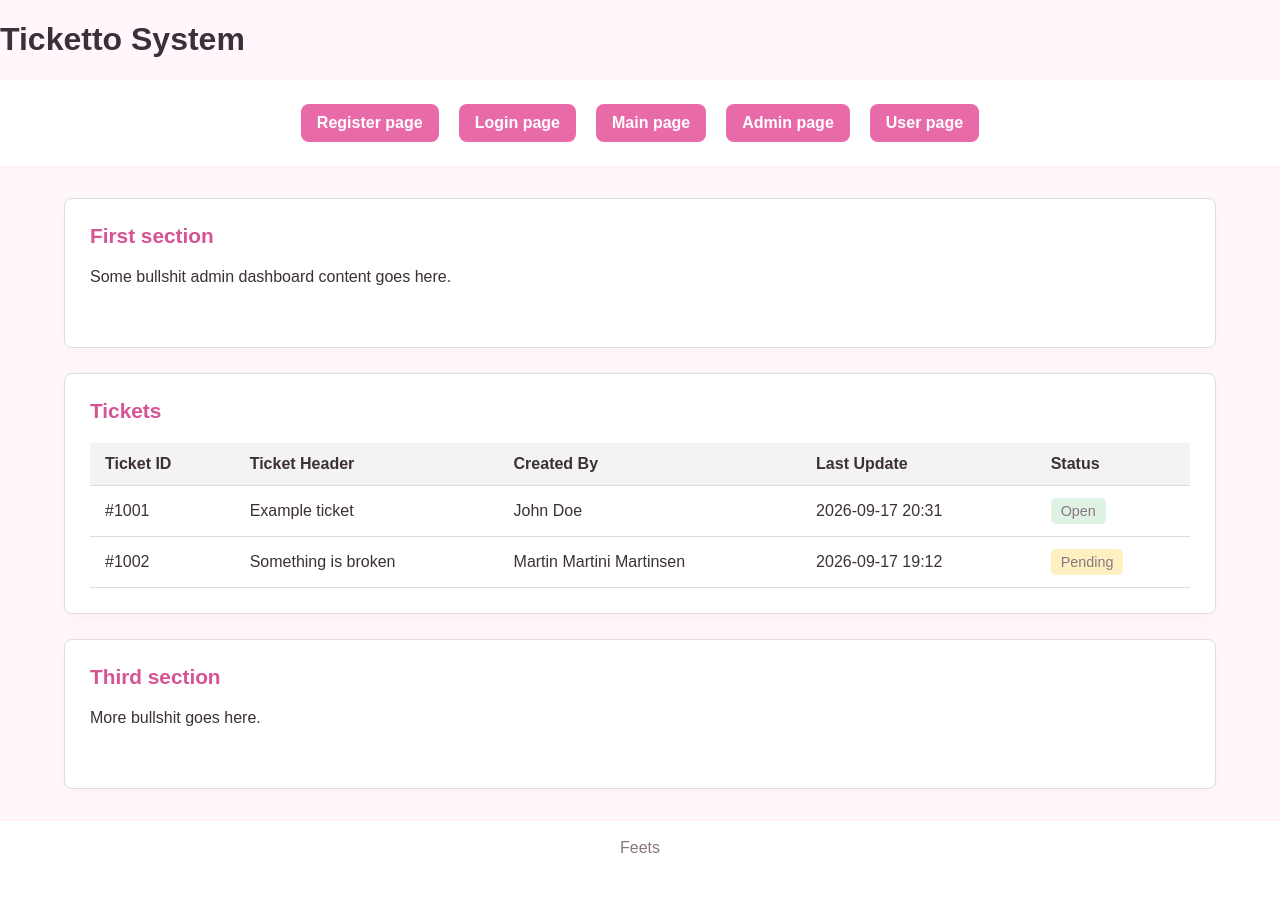
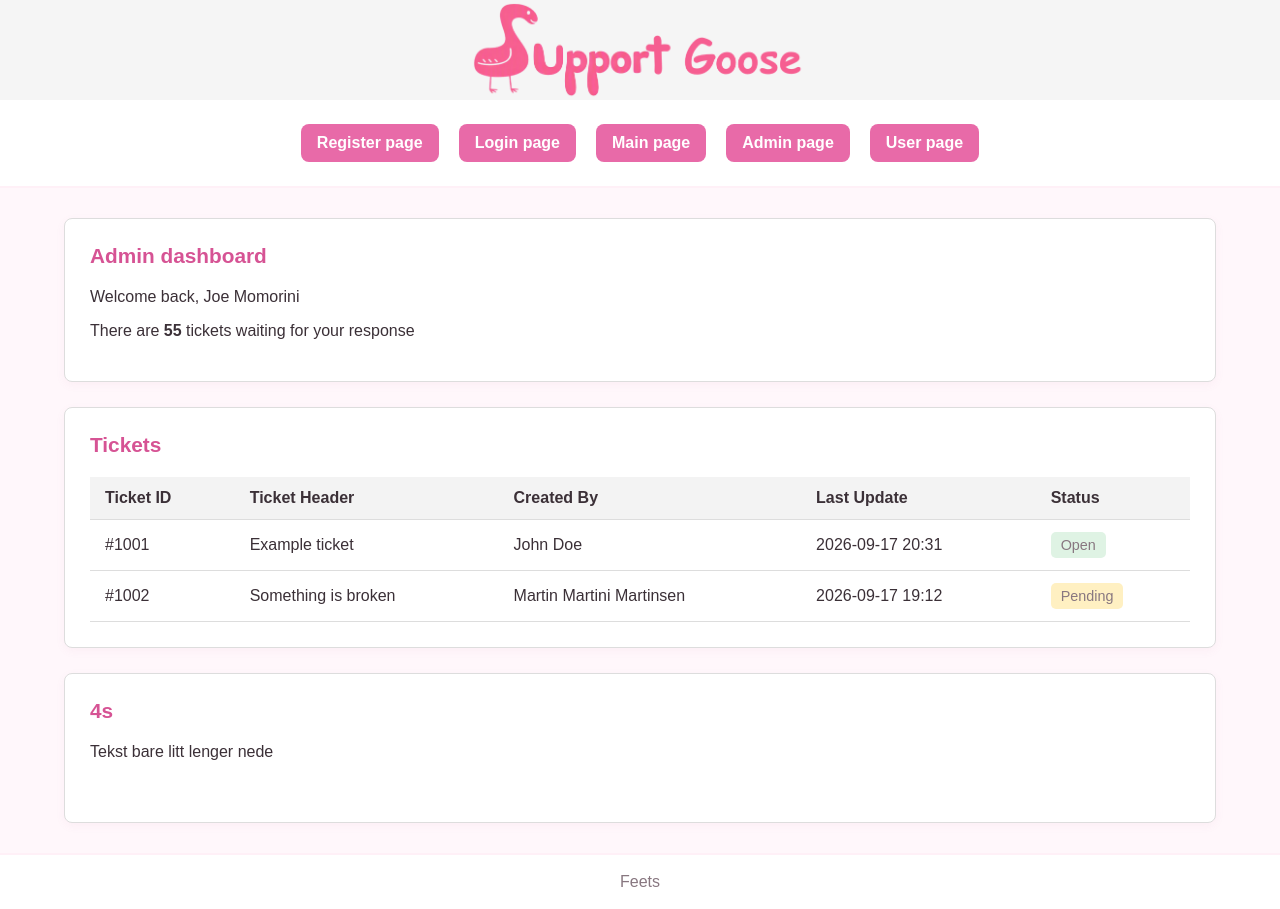
Before and after one commit to J6kub/is-115-ticket-system, a PHP site: page /app/admin-dashboard/index.php in a window 1280 px wide. Before the commit the page ends 853 px from the top, so only its background shows below. Run offline with PHP 8.4, Linux system fonts and the light colour scheme.

Commit message:
commitment issues

```diff
--- a/app/admin-dashboard/index.php
+++ b/app/admin-dashboard/index.php
@@ -7,9 +7,7 @@
         <title>Admin Dash</title>
     </head>
 
-    <header>
-        <h1>Ticketto System</h1>
-    </header>
+    <?php require "../includes/header.php"; ?>
 
     <body>
         <?php require "../includes/nav.php"; ?>
@@ -20,8 +18,9 @@
 
             <!-- Section 1 -->
             <section class="dashboard-section">
-                <h2>First section</h2>
-                <p>Some bullshit admin dashboard content goes here.</p>
+                <h2>Admin dashboard</h2>
+                <p>Welcome back, Joe Momorini </p>
+                <p>There are <strong>55</strong> tickets waiting for your response</p>
             </section>
 
             <!-- Section 2 -->
@@ -64,8 +63,8 @@
 
             <!-- Section 3 -->
             <section class="dashboard-section">
-                <h2>Third section</h2>
-                <p>More bullshit goes here.</p>
+                <h2>4s</h2>
+                <p>Tekst bare litt lenger nede</p>
             </section>
 
         </main>
--- a/app/includes/header.php
+++ b/app/includes/header.php
@@ -1 +1,25 @@
-<header><h1>Support Goose</h1></header>
+<header><h1><img src="../images/supportgoose2.png"></h1></header>
+<style>
+header {
+    width: 100%;
+    max-height: 220px;
+    overflow: hidden;
+    display: flex;
+    justify-content: center;
+    align-items: center;
+    background: #f5f5f5;
+}
+
+header h1 {
+    margin: 0;
+    width: 100%;
+    line-height: 0;
+}
+
+header img {
+    width: 100%;
+    height: auto;
+    max-height: 100px;
+    object-fit: contain;
+}
+</style>
--- a/app/login-page/index.php
+++ b/app/login-page/index.php
@@ -6,7 +6,9 @@
         <link rel="stylesheet" href="../general-style.css">
 
     </head>
-    <header><title>Admin Dash</title><h1>Ticketto System</h1></header>
+
+    <?php require "../includes/header.php"; ?>
+
     <body>
     <?php require "../includes/nav.php"; ?>
     <main>
--- a/app/register-page/index.php
+++ b/app/register-page/index.php
@@ -4,7 +4,7 @@
         <link rel="stylesheet" href="../general-style.css">
         <link rel="stylesheet" href="index.css">
     </head>
-    <header><title>Admin Dash</title><h1>Ticketto System</h1></header>
+    <?php require "../includes/header.php"; ?>
     <body>
         <?php require "../includes/nav.php"; ?>
         <main>
--- a/app/ticket-view/index.php
+++ b/app/ticket-view/index.php
@@ -7,9 +7,7 @@
         <title>Ticket View</title>
     </head>
 
-    <header>
-        <h1>Ticketto System</h1>
-    </header>
+    <?php require "../includes/header.php"; ?>
 
     <body>
         <?php require "../includes/nav.php"; ?>
@@ -83,7 +81,7 @@
                     <!-- Another user message -->
                     <div class="message message-left">
                         <div class="message-header">
-                            <span class="message-sender">John Doe</span>
+                            <span class="message-sender">Martin Martini Martinsen</span>
                             <span class="message-date">2026-09-17 20:31</span>
                         </div>
 
--- a/app/user-dashboard/index.php
+++ b/app/user-dashboard/index.php
@@ -7,7 +7,7 @@
       <link rel="stylesheet" href="../general-style.css">
         <link rel="stylesheet" href="index.css"> <title>Mine tickets</title>
 </head>
-
+<?php require "../includes/header.php"; ?>
 <body>
   <?php require "../includes/nav.php"; ?>
         <?php require "../includes/loginLock.php"; ?>
```
Also changed, not shown: app/images/supportgoose2.png (added).
